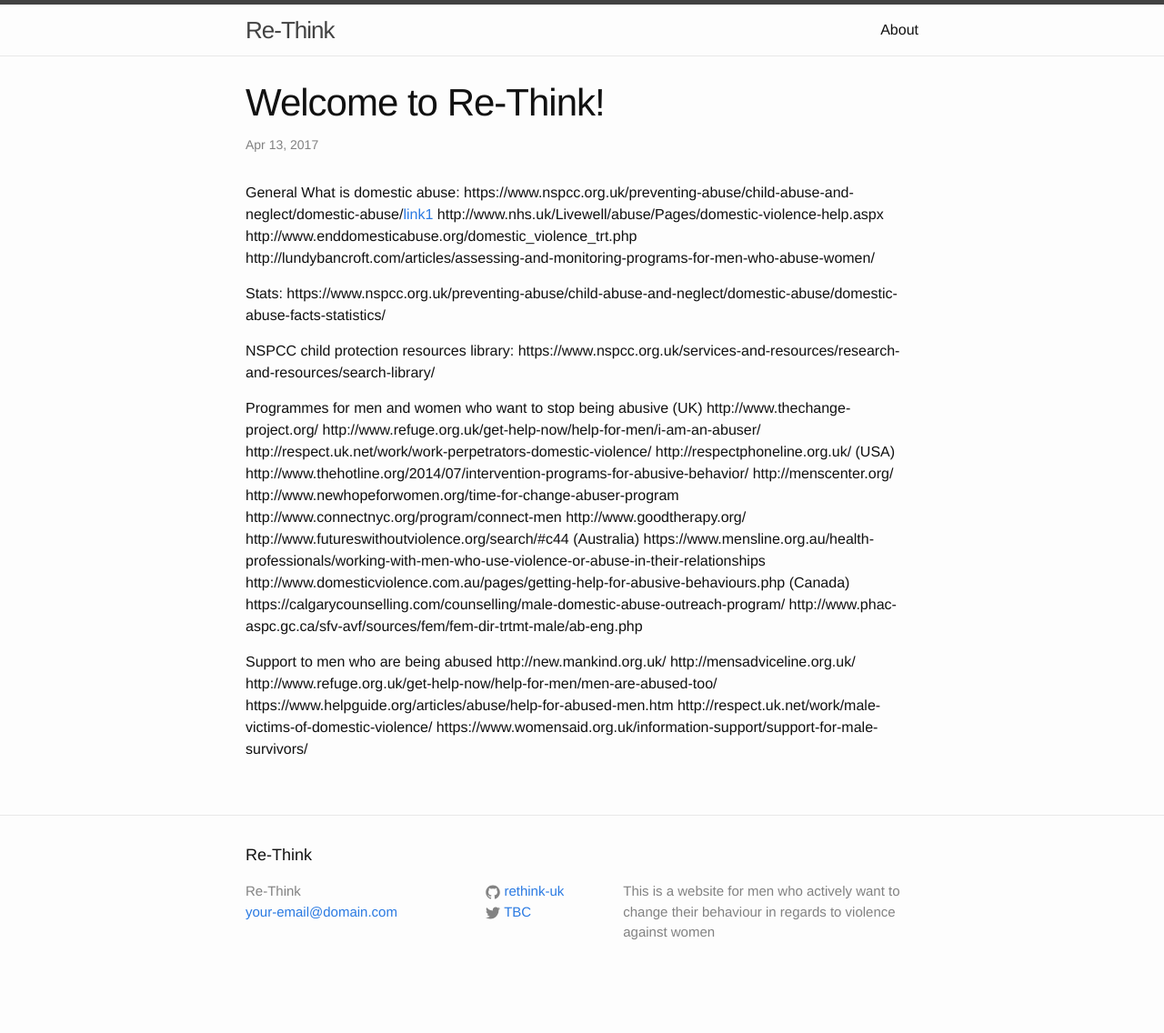
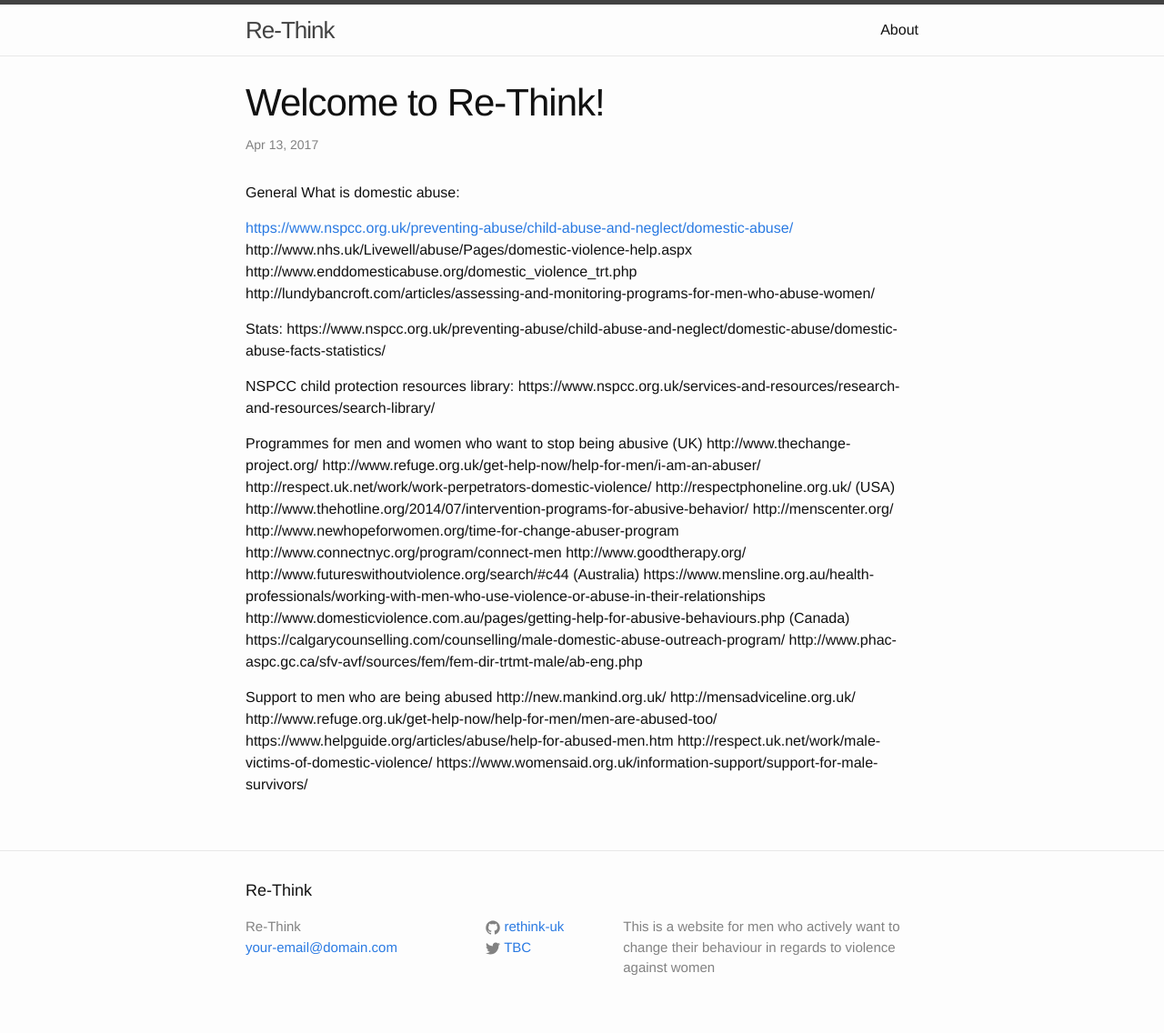
Before and after one commit to rethink-uk/rethink-uk.github.io, a Jekyll site: the page built from _posts/2017-04-13-welcome-to-jekyll.markdown, in a window 1280 px wide. Shown: the whole page at 91% size. Built offline with Jekyll 4.4.1, drawn with Linux system fonts in a browser that asks for light colours; before the commit the page ends 1097 px from its top, so only the background shows below that.

Commit message:
Update 2017-04-13-welcome-to-jekyll.markdown

```diff
--- a/_posts/2017-04-13-welcome-to-jekyll.markdown
+++ b/_posts/2017-04-13-welcome-to-jekyll.markdown
@@ -7,7 +7,8 @@
 
 General
 What is domestic abuse:
-https://www.nspcc.org.uk/preventing-abuse/child-abuse-and-neglect/domestic-abuse/[link1]
+
+[https://www.nspcc.org.uk/preventing-abuse/child-abuse-and-neglect/domestic-abuse/][link1]
 http://www.nhs.uk/Livewell/abuse/Pages/domestic-violence-help.aspx
 http://www.enddomesticabuse.org/domestic_violence_trt.php
 http://lundybancroft.com/articles/assessing-and-monitoring-programs-for-men-who-abuse-women/
```
